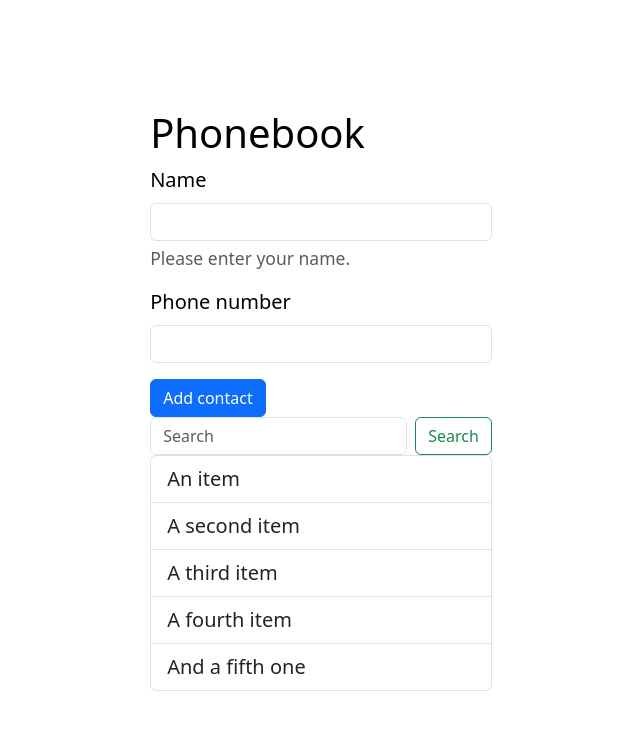
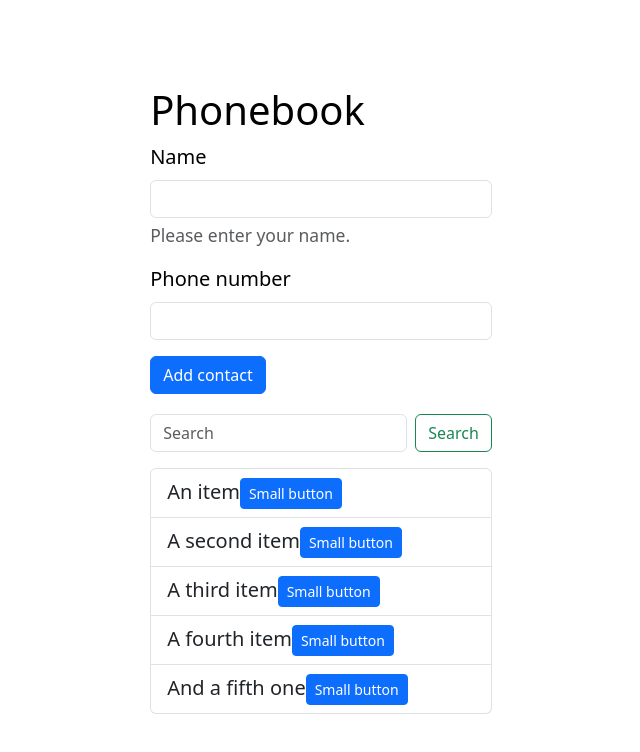
Before and after one commit to oshuster/goit-react-hw-02-phonebook, a React (Create React App) app: page / in a window 1280 px wide. Shown: the top 752 px of the page, without its empty margins (319-959 px from the left). Built offline with nearby package versions, Linux system fonts and the light colour scheme.

Commit message:
added styles

```diff
--- a/src/components/ContactForm/ContactForm.jsx
+++ b/src/components/ContactForm/ContactForm.jsx
@@ -1,10 +1,12 @@
 import { Component } from 'react';
+
+import css from './contactForm.module.css';
 
 class ContactForm extends Component {
   state = {};
   render() {
     return (
-      <form>
+      <form className={css.save_form}>
         <div className="mb-3">
           <label htmlFor="exampleInputName1" className="form-label">
             Name
--- a/src/components/ContactForm/contactForm.module.css
+++ b/src/components/ContactForm/contactForm.module.css
@@ -0,0 +1,3 @@
+.save_form {
+  margin-bottom: 20px;
+}
--- a/src/components/ContactList/ContactList.jsx
+++ b/src/components/ContactList/ContactList.jsx
@@ -1,27 +1,53 @@
 import { Component } from 'react';
+import css from './contactList.module.css';
 
 class ContactList extends Component {
   state = {};
   render() {
     return (
       <>
-        <form class="d-flex" role="search">
+        <form className={`d-flex ${css.search_form}`} role="search">
           <input
-            class="form-control me-2"
+            className="form-control me-2"
             type="search"
             placeholder="Search"
             aria-label="Search"
           />
-          <button class="btn btn-outline-success" type="submit">
+          <button className="btn btn-outline-success" type="submit">
             Search
           </button>
         </form>
-        <ul class="list-group">
-          <li class="list-group-item">An item</li>
-          <li class="list-group-item">A second item</li>
-          <li class="list-group-item">A third item</li>
-          <li class="list-group-item">A fourth item</li>
-          <li class="list-group-item">And a fifth one</li>
+        <ul className="list-group">
+          <li className={`list-group-item ${css.list_item}`}>
+            An item
+            <button type="button" className="btn btn-primary btn-sm">
+              Small button
+            </button>
+          </li>
+          <li className={`list-group-item ${css.list_item}`}>
+            A second item
+            <button type="button" className="btn btn-primary btn-sm">
+              Small button
+            </button>
+          </li>
+          <li className={`list-group-item ${css.list_item}`}>
+            A third item
+            <button type="button" className="btn btn-primary btn-sm">
+              Small button
+            </button>
+          </li>
+          <li className={`list-group-item ${css.list_item}`}>
+            A fourth item
+            <button type="button" className="btn btn-primary btn-sm">
+              Small button
+            </button>
+          </li>
+          <li className={`list-group-item ${css.list_item}`}>
+            And a fifth one
+            <button type="button" className="btn btn-primary btn-sm">
+              Small button
+            </button>
+          </li>
         </ul>
       </>
     );
--- /dev/null
+++ b/src/components/ContactList/contactList.module.css
@@ -0,0 +1,7 @@
+.search_form {
+  margin-bottom: 16px;
+}
+
+.list_item {
+  display: flex;
+}
```
